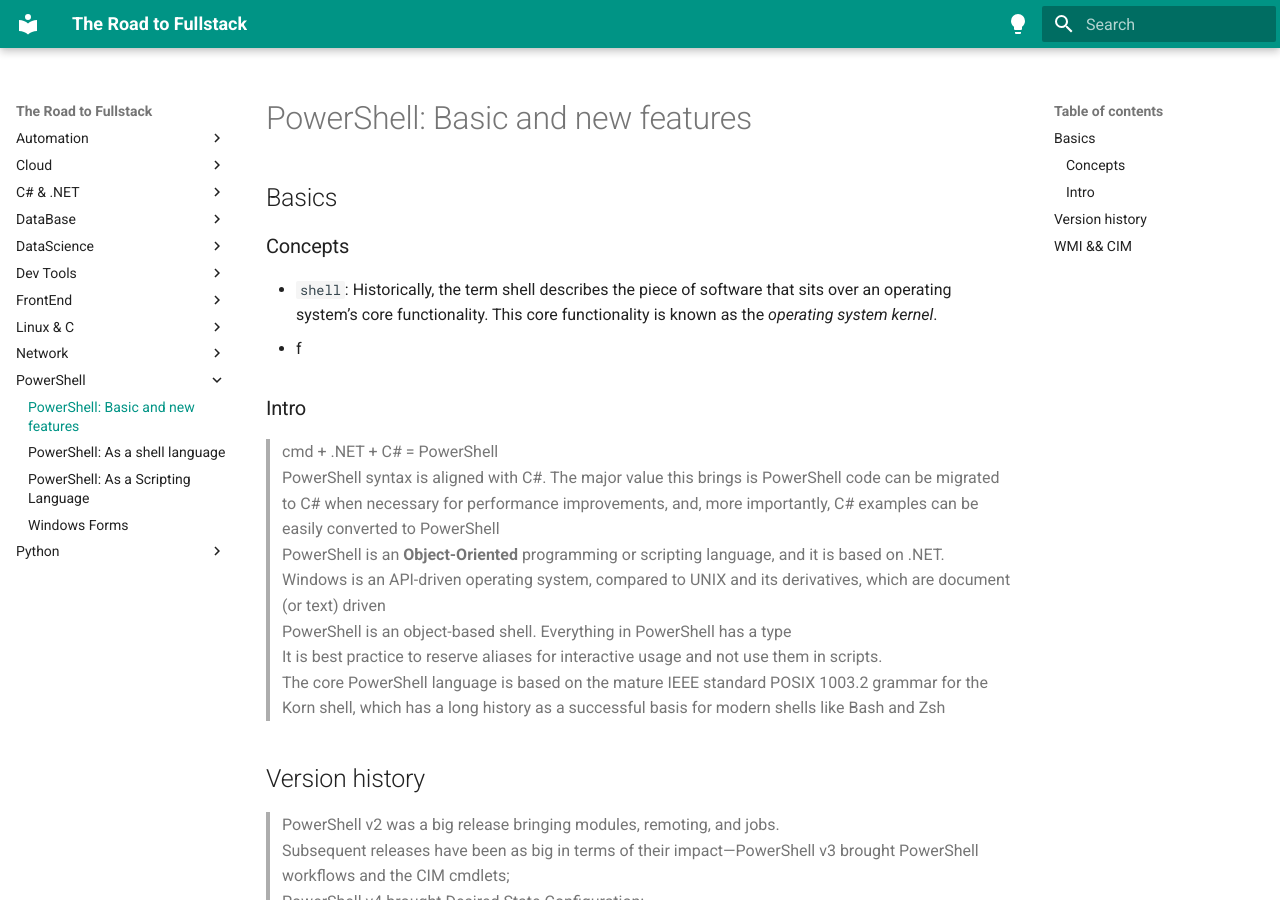
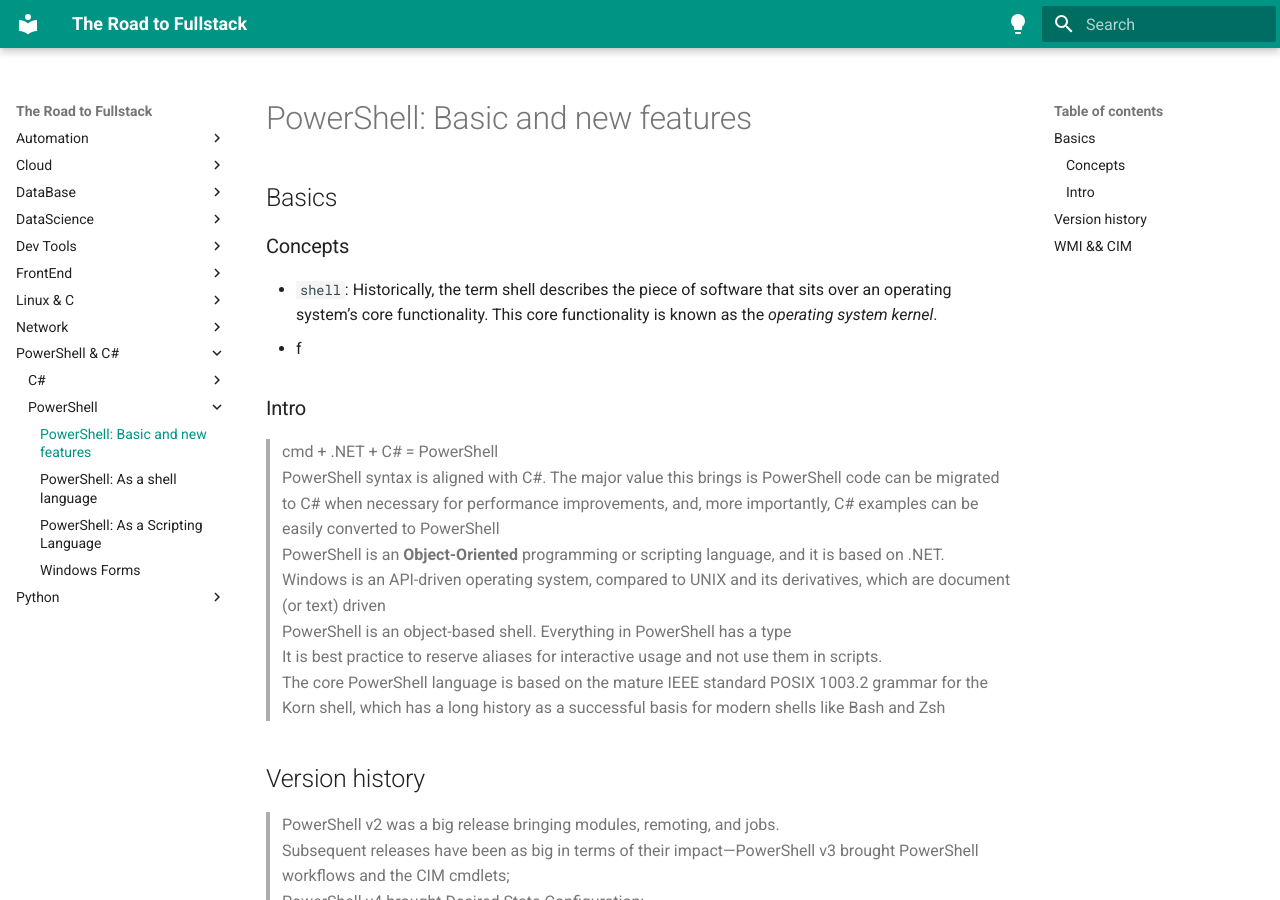
Before and after one commit to Zhongfu-Mao/The-Road-To-Fullstack, an MkDocs documentation site: the page built from docs/PowerShell & C#/PowerShell/Basic&New Features.md, in a window 1280 px wide and 900 px high. Built offline with MkDocs 1.6.1 and Material for MkDocs 9.7.7, drawn with Linux system fonts in a browser that asks for light colours; comment, search, counter and statistics services are not loaded; some of the changed lines change nothing that is shown.

Commit message:
🚚 move(整合C#和PowerShell):

```diff
--- a/mkdocs.yml
+++ b/mkdocs.yml
@@ -25,9 +25,6 @@
       - Cloud/IBM Cloud/IBM Cloud Essentials.md
       - Cloud/IBM Cloud/IBM Cloud Technical Advocate.md
     - Cloud/Introduction to Cloud.md
-  - C# & .NET:
-    - C# & .NET/C#.md
-    - C# & .NET/dotNET.md
   - DataBase:
     - MongoDB:
       - MongoDB University:
@@ -127,11 +124,15 @@
     - Network/HTTP.md
     - Network/MQTT.md
     - Network/TCP IP.md
-  - PowerShell:
-    - PowerShell/Basic&New Features.md
-    - PowerShell/Shell.md
-    - PowerShell/Script.md
-    - PowerShell/Windows Forms.md
+  - PowerShell & C#:
+    - C#:
+      - PowerShell & C#/C# & .NET/C#.md
+      - PowerShell & C#/C# & .NET/dotNET.md
+    - PowerShell:
+      - PowerShell & C#/PowerShell/Basic&New Features.md
+      - PowerShell & C#/PowerShell/Shell.md
+      - PowerShell & C#/PowerShell/Script.md
+      - PowerShell & C#/PowerShell/Windows Forms.md
   - Python:
     - 并发:
       - Python/并发/并发编程.md
```
Also changed, not shown: docs/PowerShell & C#/C# & .NET/C#.md (renamed from docs/C# & .NET/C#.md), docs/PowerShell & C#/C# & .NET/dotNET.md (renamed from docs/C# & .NET/dotNET.md), docs/PowerShell & C#/PowerShell/Basic&New Features.md (renamed from docs/PowerShell/Basic&New Features.md), docs/PowerShell & C#/PowerShell/Script.md (renamed from docs/PowerShell/Script.md), docs/PowerShell & C#/PowerShell/Shell.md (renamed from docs/PowerShell/Shell.md), docs/PowerShell & C#/PowerShell/Windows Forms.md (renamed from docs/PowerShell/Windows Forms.md).
